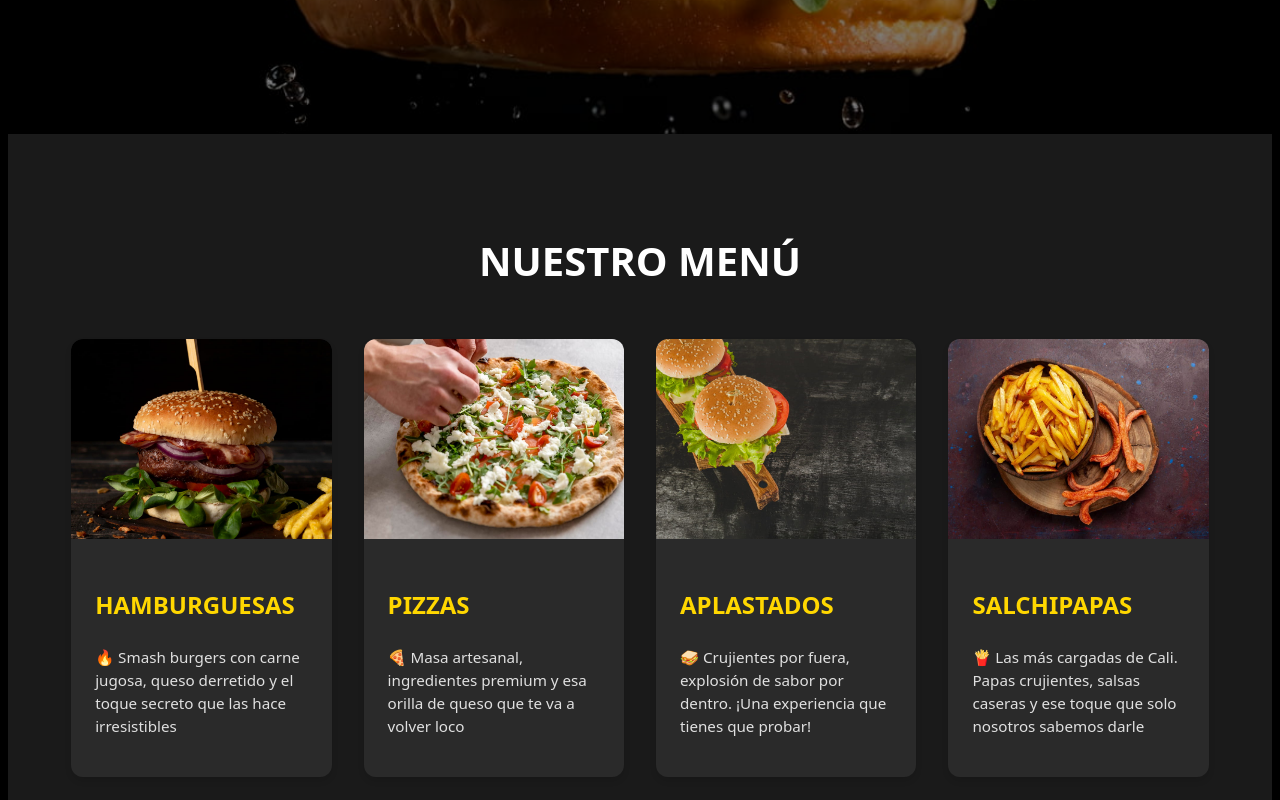
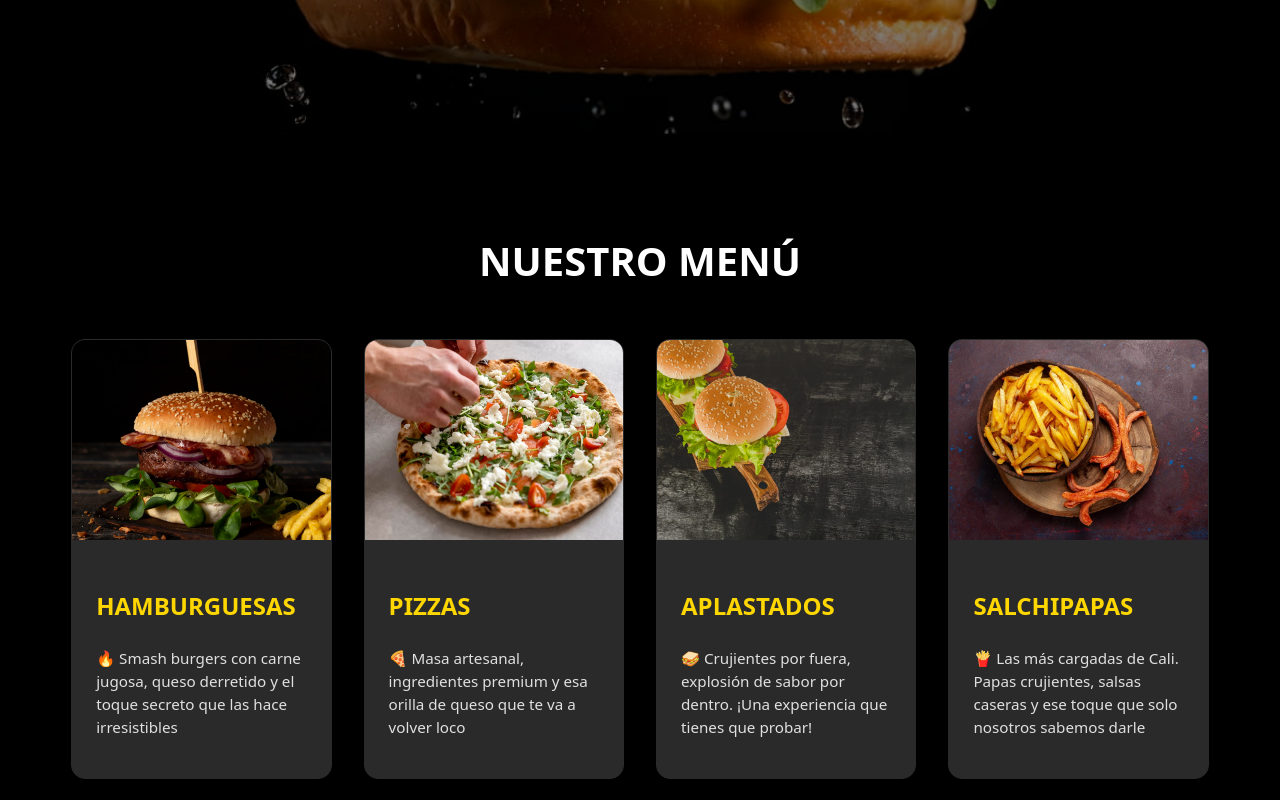
Before and after one commit to JotaJotaM1/menu_quecarajos, a React (Vite) app: page /menu_quecarajos/home in a window 1280 px wide. Shown: the part 660-1460 px from the top of the page. Built offline with nearby package versions, Linux system fonts and the light colour scheme.

Commit message:
update for color card menu

```diff
--- a/src/styles/pages/Home.css
+++ b/src/styles/pages/Home.css
@@ -84,7 +84,7 @@
 /* Menu Categories Section */
 .menu-categories {
     padding: 4rem 5%;
-    background-color: #1a1a1a;
+    background-color: black;
     min-height: 60vh;
 }
 
@@ -107,7 +107,8 @@
 
 .menu-card {
     background-color: #2a2a2a;
-    border-radius: 12px;
+    border: 1px solid #2b2b2b;
+    border-radius: 14px;
     overflow: hidden;
     text-decoration: none;
     transition: all 0.3s ease;
@@ -212,6 +213,7 @@
         opacity: 0;
         transform: translateX(-50px);
     }
+
     to {
         opacity: 1;
         transform: translateX(0);
@@ -222,9 +224,11 @@
     0% {
         box-shadow: 0 0 0 0 rgba(37, 211, 102, 0.4);
     }
+
     70% {
         box-shadow: 0 0 0 10px rgba(37, 211, 102, 0);
     }
+
     100% {
         box-shadow: 0 0 0 0 rgba(37, 211, 102, 0);
     }
```
